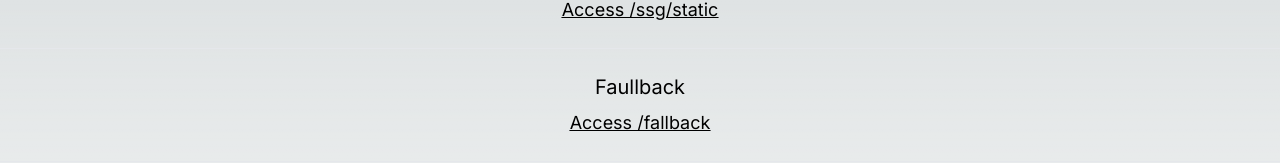
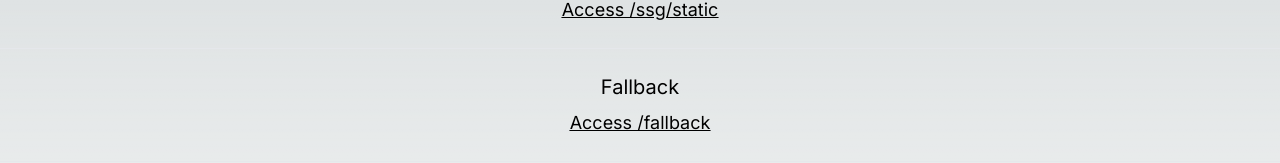
Before and after one commit to TOMO-YOSHI/nextjs-demo, a Next.js app: page / in a window 1280 px wide. Shown: the part 160-323 px from the top of the page. Built offline with nearby package versions, Linux system fonts and the light colour scheme.

Commit message:
fix typo

```diff
--- a/src/app/page.tsx
+++ b/src/app/page.tsx
@@ -17,7 +17,7 @@ export default function Home() {
       <br />
       <hr />
       <br />
-      <h2 className="text-center text-xl">Faullback</h2>
+      <h2 className="text-center text-xl">Fallback</h2>
       <div className='text-center text-lg mt-2 underline'>
         <Link href="/fallback" prefetch={false}>Access /fallback</Link>
       </div>
```
